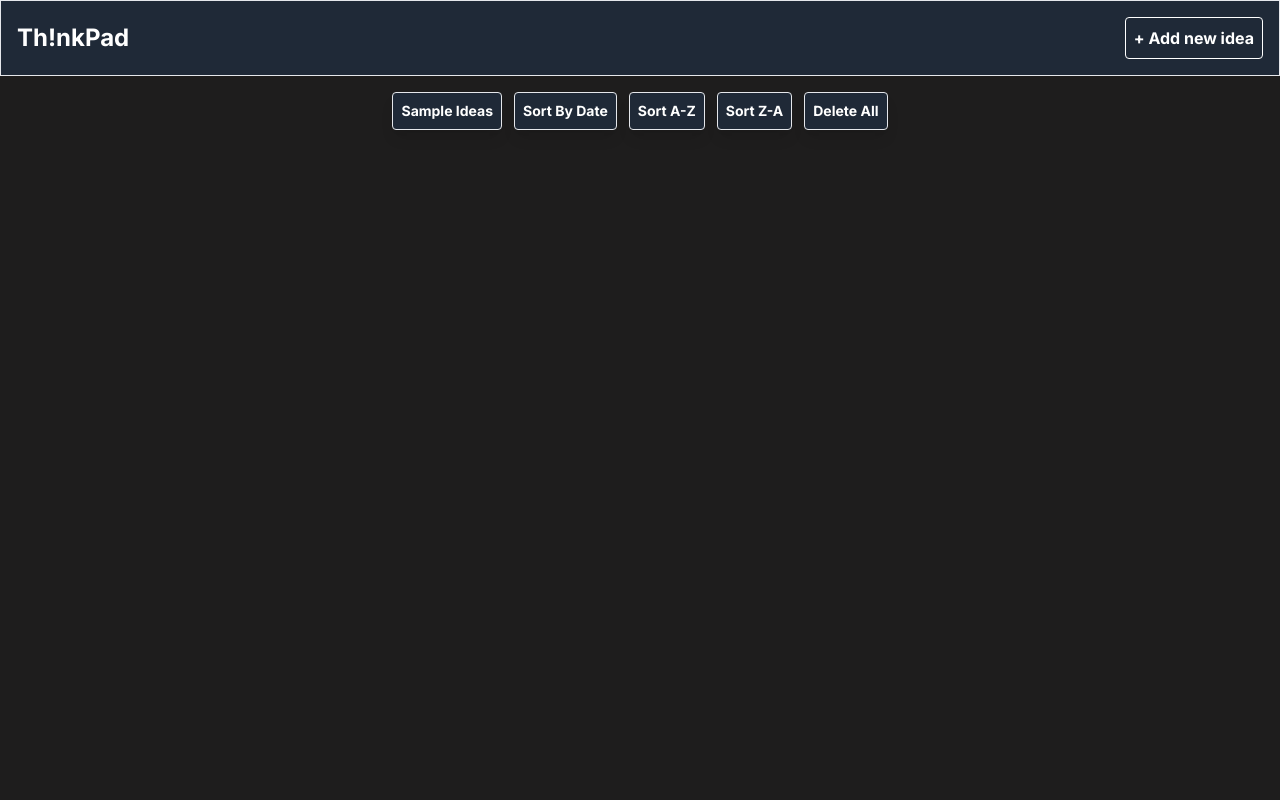
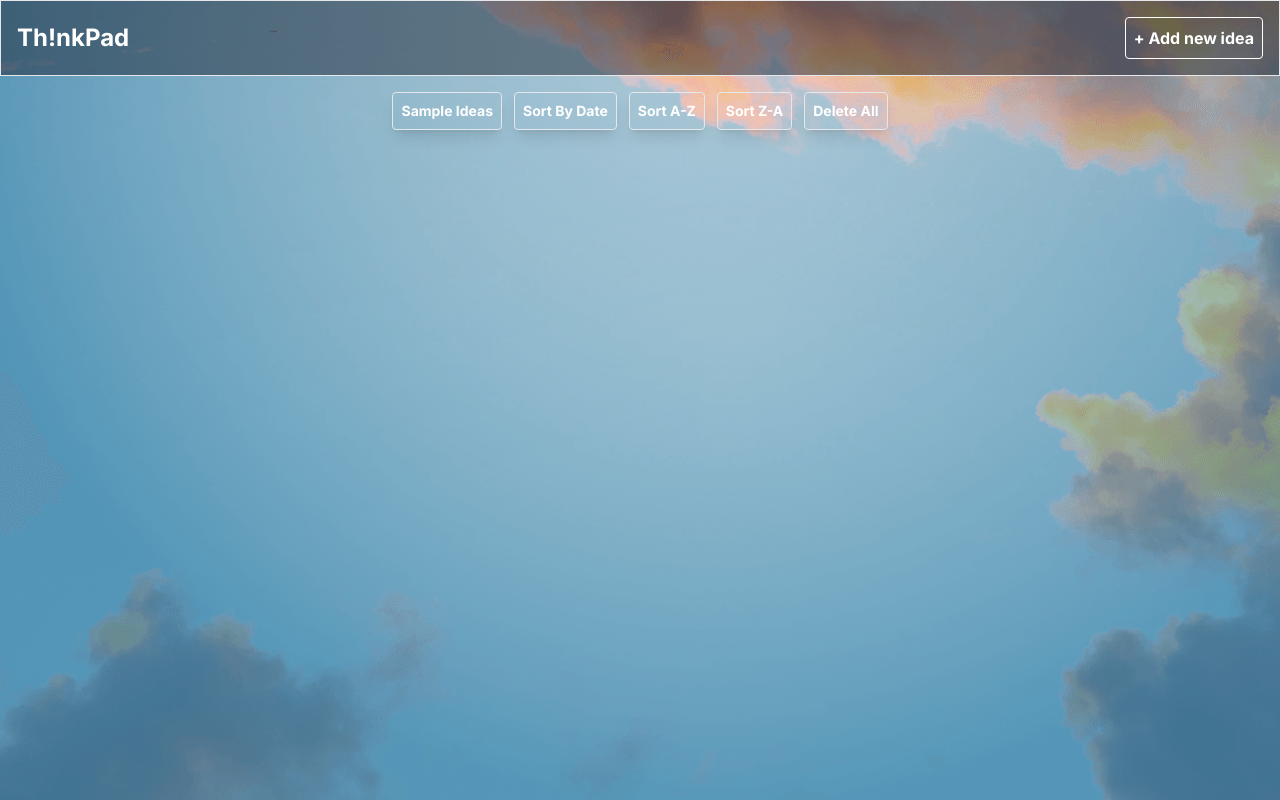
Before and after one commit to mutaremalcolm/technical-take-home_assesment, a Next.js app: page / in a window 1280 px wide. Built offline with nearby package versions, Linux system fonts and the light colour scheme.

Commit message:
ui styling adjustments

```diff
--- a/GlobalStyles.js
+++ b/GlobalStyles.js
@@ -2,9 +2,7 @@
 import React from 'react';
 
 const GlobalStyles = () => (
-  <div className="bg-black font-sans text-gray-800">
-    {/* Add other global styles here */}
-  </div>
+  <div className="bg-black font-sans text-gray-800"></div>
 );
 
 export default GlobalStyles;
--- a/app/globals.css
+++ b/app/globals.css
@@ -3,7 +3,8 @@
 @tailwind utilities;
 
 body {
-    background-color: #1e1d1d;
+    background-color: #222424;
     font-family: 'Arial', sans-serif;
     color: #fff;
+    background-image: url('../public/images/clearScore_Background.png');
   }
--- a/app/page.tsx
+++ b/app/page.tsx
@@ -149,32 +149,32 @@ const handleSampleIdeas = () => {
       <header className="flex flex-col items-center">
         <div className="flex flex-wrap justify-center sm:justify-start">
         <button onClick={handleSampleIdeas}
-          className="bg-gray-800 text-white p-2 mb-2 rounded text-sm mt-4 font-bold
+          className="bg-opacity-50 text-white p-2 mb-2 rounded text-sm mt-4 font-bold
           hover:bg-gray-400 shadow-lg transition-transform duration-300 transform hover:-translate-y-1
           hover:scale-105 focus:outline-none focus:shadow-outline justify-center  border">
           Sample Ideas
         </button>
         <button onClick={handleSortByCreatedTime}
-          className="bg-gray-800 text-white p-2 mb-2 rounded text-sm mt-4 ml-3 font-bold
+          className="bg-opacity-50 text-white p-2 mb-2 rounded text-sm mt-4 ml-3 font-bold
           hover:bg-gray-400 shadow-lg transition-transform duration-300 transform hover:-translate-y-1
           hover:scale-105bg-gray-400 focus:outline-none focus:shadow-outline justify-center border">
           Sort By Date
         </button>
         <button onClick={handleSortByTitle}
-          className="bg-gray-800 text-white p-2 mb-2 rounded text-sm mt-4 ml-3 font-bold
+          className="bg-opacity-50 text-white p-2 mb-2 rounded text-sm mt-4 ml-3 font-bold
           hover:bg-gray-400 shadow-lg transition-transform duration-300 transform hover:-translate-y-1
           hover:scale-105bg-gray-400 focus:outline-none focus:shadow-outline justify-center border">
           Sort A-Z
         </button>
           <button onClick={handleSortByTitleReverse}
-          className="bg-gray-800 text-white p-2 mb-2 rounded text-sm mt-4  ml-3 font-bold
+          className="bg-opacity-50 text-white p-2 mb-2 rounded text-sm mt-4  ml-3 font-bold
           hover:bg-gray-400 shadow-lg transition-transform duration-300 transform hover:-translate-y-1
           hover:scale-105bg-gray-400 focus:outline-none focus:shadow-outline justify-center border">
            Sort Z-A
         </button>
         <button
           onClick={handleClearIdeas}
-          className="bg-gray-800 text-white p-2 mb-2 rounded text-sm mt-4 ml-3 font-bold
+          className="bg-opacity-50 text-white p-2 mb-2 rounded text-sm mt-4 ml-3 font-bold
           hover:bg-gray-400 shadow-lg transition-transform duration-300 transform hover:-translate-y-1
           hover:scale-105bg-gray-400 focus:outline-none focus:shadow-outline justify-center border"
         >
--- a/components/IdeaCard.tsx
+++ b/components/IdeaCard.tsx
@@ -145,7 +145,7 @@ const IdeaCard: React.FC<IdeaCardProps> = ({ idea, onDelete, onSave }) => {
   return (
     <>
     <form onSubmit={handleSubmit(onSubmit)}
-    className={` form relative bg-gray-800 bg-opacity-90 rounded-lg shadow-md border border-clearScoreGrey
+    className={` form relative  bg-opacity-50 rounded-lg shadow-md border border-clearScoreGrey
       p-4 mb-4 lg:w-1/4 hover:shadow-lg transition-transform duration-300 transform hover:-translate-y-1 hover:scale-105`}
       style={{ margin: '10px' }}
       >
--- a/components/Navbar.tsx
+++ b/components/Navbar.tsx
@@ -6,7 +6,7 @@ interface NavbarProps {
 
 const Navbar: React.FC<NavbarProps> = ({ onAddNewCard }) => {
   return (
-    <nav className="bg-gray-800 p-4 flex flex-col md:flex-row md:justify-between md:items-center border">
+    <nav className="bg-gray-800 bg-opacity-50 p-4 flex flex-col md:flex-row md:justify-between md:items-center border">
       <div className="mb-2 md:mb-0">
         <p className="font-bold text-white text-2xl">Th!nkPad</p>
       </div>
```
Also changed, not shown: public/images/clearScore_Background.png (added).
